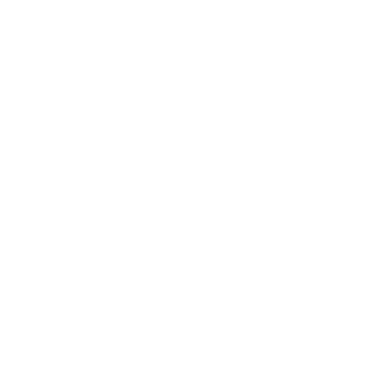
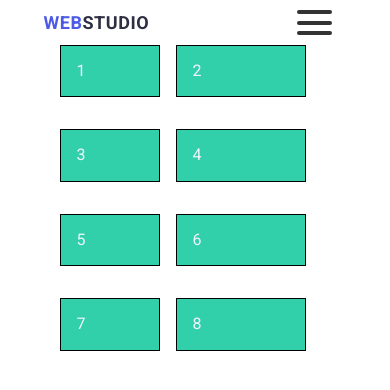
Before and after one commit to Mrmantikor/goit-markup-hw-06-v5.0, a plain HTML site: page index.html in a window 390 px wide. Drawn offline with nearby package versions, Linux system fonts and the light colour scheme.

Commit message:
hamburger menu

```diff
--- a/css/styles.css
+++ b/css/styles.css
@@ -75,7 +75,6 @@ video {
 /* #endregion */
 /* #region Container Mobile-First */
 .container {
-  width: auto;
   padding-left: 1rem;
   padding-right: 1rem;
   margin: 0 auto;
@@ -118,3 +117,107 @@ video {
   overflow: hidden;
 }
 /* #endregion */
+/* #region Header */
+.header__logo--blue {
+  font-weight: 700;
+  font-size: 1.125rem;
+  line-height: 1.17;
+  letter-spacing: 0.03em;
+  text-transform: uppercase;
+  color: var(--color-iris);
+}
+
+.header__logo--black {
+  font-weight: 700;
+  font-size: 1.125rem;
+  line-height: 1.17;
+  letter-spacing: 0.03em;
+  text-transform: uppercase;
+  color: var(--color-grey);
+}
+
+/* #endregion */
+/* Выравниваем элементы в header */
+.header__wrapper {
+  display: flex;
+  justify-content: space-between; /* Логотип слева, кнопка справа */
+  align-items: center;
+  padding: 10px 0;
+}
+
+/* Гамбургер-кнопка */
+.menu-toggle {
+  display: none; /* Скрываем чекбокс */
+}
+
+.menu-btn {
+  display: flex;
+  flex-direction: column;
+  justify-content: space-between;
+  width: 35px;
+  height: 25px;
+  cursor: pointer;
+}
+
+.menu-btn span {
+  background: #333;
+  height: 4px;
+  width: 100%;
+  border-radius: 5px;
+  transition: 0.3s;
+}
+
+/* Меню (скрыто по умолчанию) */
+.menu {
+  position: fixed;
+  top: 0;
+  left: -100%;
+  width: 250px;
+  height: 100vh;
+  background: white;
+  box-shadow: 2px 0 10px rgba(0, 0, 0, 0.1);
+  transition: left 0.3s;
+  padding: 20px;
+}
+
+/* Показываем меню, когда чекбокс активен */
+.menu-toggle:checked ~ .menu {
+  left: 0;
+}
+
+/* Анимация кнопки при активации */
+.menu-toggle:checked ~ .menu-btn span:nth-child(1) {
+  transform: translateY(10px) rotate(45deg);
+}
+
+.menu-toggle:checked ~ .menu-btn span:nth-child(2) {
+  opacity: 0;
+}
+
+.menu-toggle:checked ~ .menu-btn span:nth-child(3) {
+  transform: translateY(-10px) rotate(-45deg);
+}
+
+/* Кнопка закрытия меню */
+.menu__close {
+  display: block;
+  margin-bottom: 20px;
+  font-size: 20px;
+  text-align: right;
+  cursor: pointer;
+  color: red;
+}
+
+/* #region Grid */
+.box {
+  display: grid;
+  grid-template-columns: 100px 130px;
+  gap: 2rem 1rem;
+}
+.div-item {
+  border: 1px solid #000;
+  background-color: var(--color-green);
+  color: var(--color-cloud);
+  padding: 1rem;
+}
+/* #endregion */
--- a/index.html
+++ b/index.html
@@ -22,10 +22,47 @@
     <title>Web Studio</title>
   </head>
   <body>
-    <header class="header"></header>
+    <header class="header">
+      <div class="container header__wrapper">
+        <nav class="header__nav">
+          <a
+            class="header__logo header__logo--blue"
+            href="https://github.com/Mrmantikor"
+            target="_blank"
+          >
+            Web<span class="header__logo header__logo--black">Studio</span>
+          </a>
+        </nav>
+
+        <!-- Гамбургер-меню -->
+        <input type="checkbox" id="menu-toggle" class="menu-toggle" />
+        <label for="menu-toggle" class="menu-btn">
+          <span></span>
+          <span></span>
+          <span></span>
+        </label>
+
+        <nav class="menu">
+          <label for="menu-toggle" class="menu__close">✖ Закрыть</label>
+          <a href="#">Главная</a>
+          <a href="#">О нас</a>
+          <a href="#">Контакты</a>
+        </nav>
+      </div>
+    </header>
 
     <main></main>
-
-    <footer class="footer"></footer>
+    <footer>
+      <div class="box container">
+        <div class="div-item">1</div>
+        <div class="div-item">2</div>
+        <div class="div-item">3</div>
+        <div class="div-item">4</div>
+        <div class="div-item">5</div>
+        <div class="div-item">6</div>
+        <div class="div-item">7</div>
+        <div class="div-item">8</div>
+      </div>
+    </footer>
   </body>
 </html>
```
